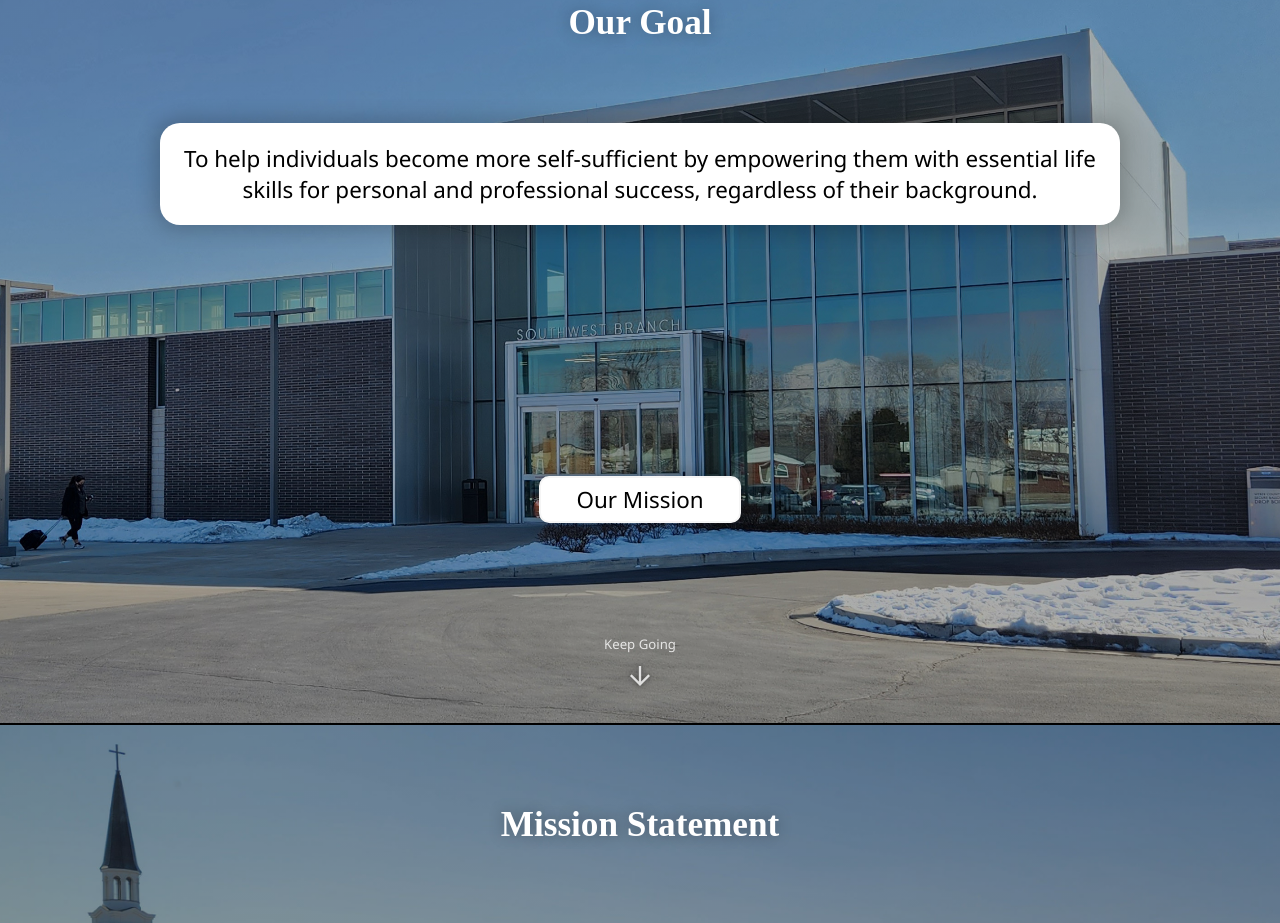
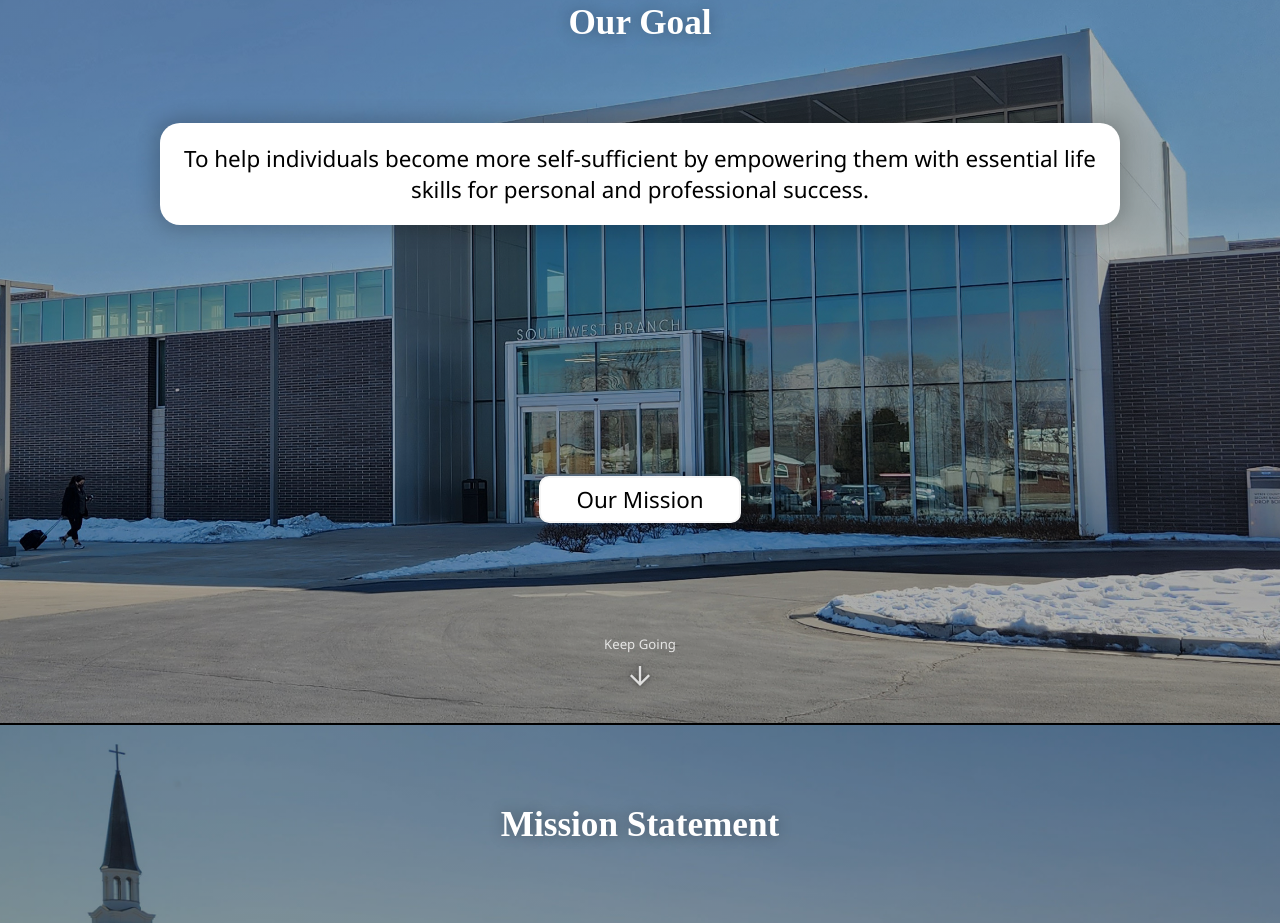
Before and after one commit to campevermore/website, a plain HTML site: page index.html in a window 1280 px wide. Shown: the part 879-1802 px from the top of the page. Drawn offline with nearby package versions, Linux system fonts and the light colour scheme; a web font is replaced by a local one.

Commit message:
Update index.html

```diff
--- a/index.html
+++ b/index.html
@@ -50,7 +50,7 @@
                 <h3>Our Goal</h3>
             </div>
             <div class="our-goal">
-                <p>To help individuals become more self-sufficient by empowering them with essential life skills for personal and professional success, regardless of their background.</p>
+                <p>To help individuals become more self-sufficient by empowering them with essential life skills for personal and professional success.</p>
             </div>
             <div class="next">
                 <a href="#mission">Our Mission</a>
```
